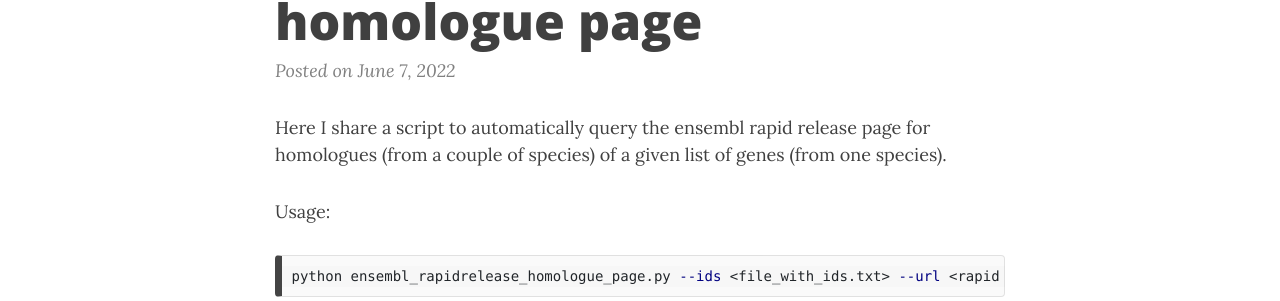
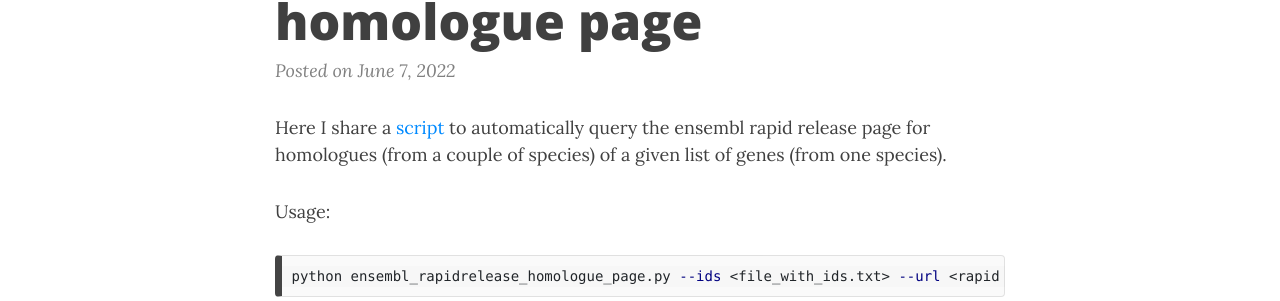
Before and after one commit to CarolinaPB/CarolinaPB.github.io, a Jekyll site: the page built from _posts/2022-06-07-ensembl-rapid-release-homologue.md, in a window 1280 px wide and 900 px high. Shown: the part 246-547 px from the top of the window. Built offline with Jekyll 4.4.1, drawn with Linux system fonts in a browser that asks for light colours; nearby versions of some CDN libraries; comment, search, counter and statistics services are not loaded; part of the change alters nothing that is shown.

````diff
--- a/_posts/2022-06-07-ensembl-rapid-release-homologue.md
+++ b/_posts/2022-06-07-ensembl-rapid-release-homologue.md
@@ -4,7 +4,7 @@ title: Automatically query Ensembl rapid release homologue page
 tags: [bioinformatics, ensembl, homologue, webscraping]
 ---
 
-Here I share a script to automatically query the ensembl rapid release page for homologues (from a couple of species) of a given list of genes (from one species).
+Here I share a [script](https://github.com/CarolinaPB/Bioinfo_scripts/blob/main/ensembl_rapidrelease_homologue_query.py) to automatically query the ensembl rapid release page for homologues (from a couple of species) of a given list of genes (from one species).
 
 Usage:
 ```sh
````
